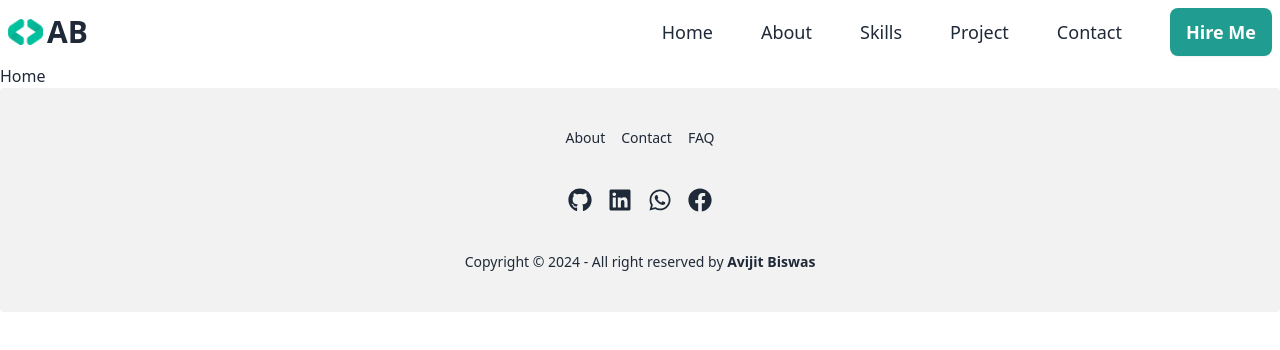
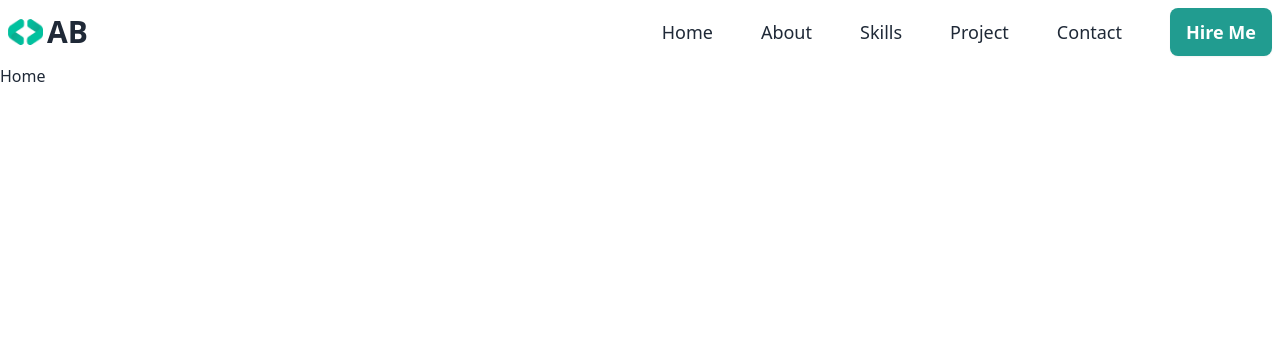
Before and after one commit to devo-ab/portfolio, a Next.js app: page / in a window 1280 px wide. Shown: the top 350 px of the page. Built offline with nearby package versions, Linux system fonts and the light colour scheme.

Commit message:
deploy test

```diff
--- a/src/app/page.js
+++ b/src/app/page.js
@@ -1,6 +1,5 @@
+export const dynamic = "force-dynamic";
 import PortHome from "@/components/PortHome/PortHome";
-
-export const dynamic = "force-dynamic";
 
 export default function Home() {
   return (
--- a/src/components/Shared/Footer/Footer.jsx
+++ b/src/components/Shared/Footer/Footer.jsx
@@ -4,7 +4,7 @@ import { FaFacebook, FaGithub, FaLinkedin, FaWhatsapp } from "react-icons/fa";
 const Footer = () => {
   return (
     <div>
-      <footer className="footer footer-center p-10 bg-base-200 text-base-content rounded">
+      {/* <footer className="footer footer-center p-10 bg-base-200 text-base-content rounded">
         <nav className="grid grid-flow-col gap-4">
           <a className="link link-hover font-medium">About</a>
           <a className="link link-hover font-medium">Contact</a>
@@ -40,7 +40,7 @@ const Footer = () => {
             <span className="font-bold">Avijit Biswas</span>
           </p>
         </aside>
-      </footer>
+      </footer> */}
     </div>
   );
 };
```
